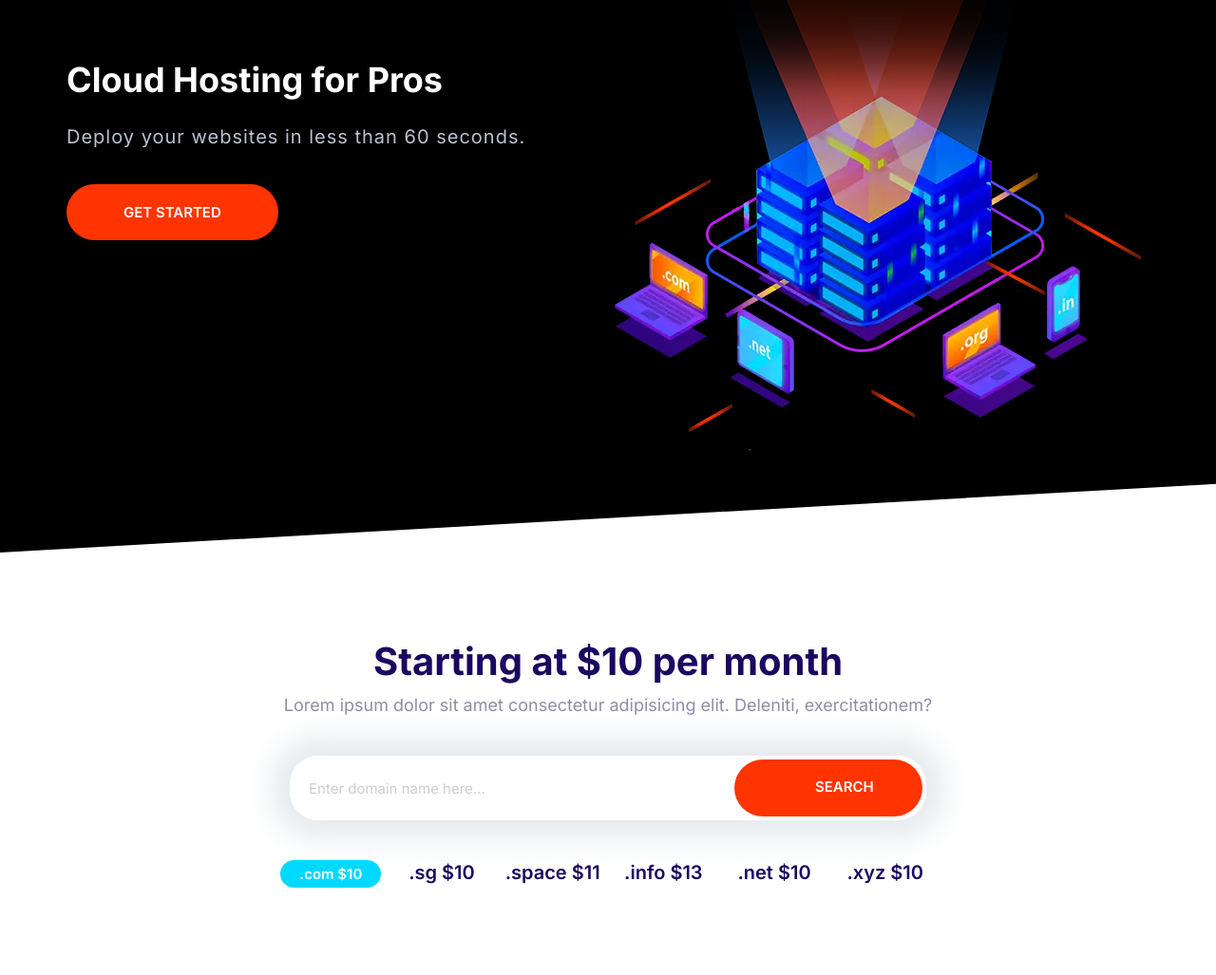
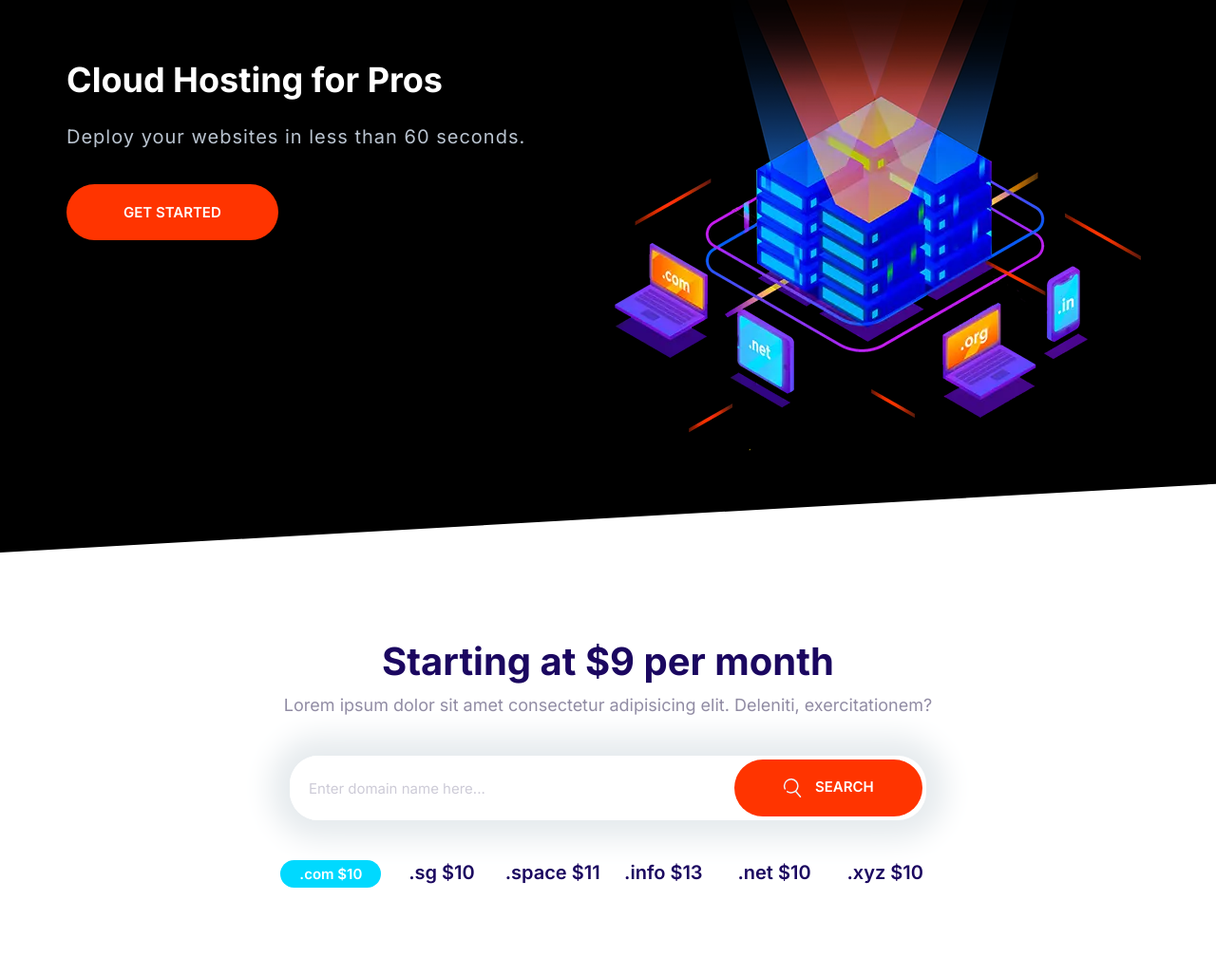
Before and after one commit to Mike2027/Mikify, a website built with Parcel: page index.html in a window 1280 px wide. Shown: the part 202-1229 px from the top of the page at 95% size. Built offline with nearby package versions, Linux system fonts and the light colour scheme.

Commit message:
Updated the price from $ 10 to $9.

```diff
--- a/index.html
+++ b/index.html
@@ -63,7 +63,7 @@
     </section>
     <section data-aos="fade-up" class="block container block-domain">
       <header class="block__header">
-        <h2>Starting at $10 per month</h2>
+        <h2>Starting at $9 per month</h2>
         <p>
           Lorem ipsum dolor sit amet consectetur adipisicing elit. Deleniti,
           exercitationem?
@@ -77,7 +77,7 @@
         />
         <button class="btn btn--accent">
           <svg class="icon icon--white">
-            <use href="images/sprite.svg/search"></use></svg>
+            <use href="images/sprite.svg#search"></use></svg>
           Search
         </button>
       </div>
```
Also changed, not shown: package.json (added, +15 -0 lines), 2 other files.
